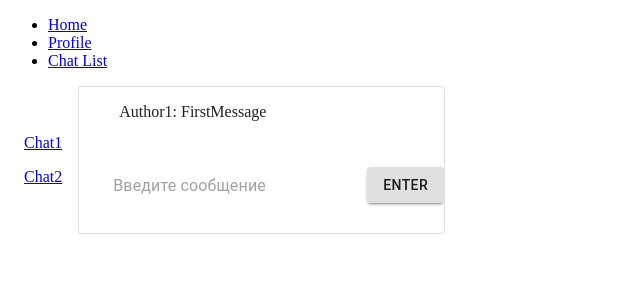
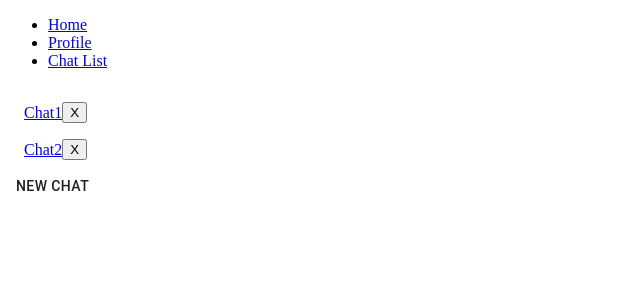
Before and after one commit to SiberianJohnny/react-chat, a React (Create React App) app: page /chatlist/0 in a window 1280 px wide. Shown: the top 300 px of the page, without its empty margins (0-640 px from the left). Built offline with nearby package versions, Linux system fonts and the light colour scheme.

Commit message:
Now the chat is fully functional on redux. Fixed the bot and adding messages

```diff
--- /dev/null
+++ b/src/actions/chatListActions.js
@@ -0,0 +1,12 @@
+export const ADD_CHAT = "ADD_CHAT";
+export const DELETE_CHAT = 'DELETE_ITEM';
+
+export const addChat = (name) => ({
+  type: ADD_CHAT,
+  name,
+});
+
+export const deleteChat = (chatId) => ({
+  type: DELETE_CHAT,
+  chatId
+})
--- /dev/null
+++ b/src/actions/messagesActions.js
@@ -0,0 +1,14 @@
+export const ADD_LIST_ITEM = 'ADD_LIST_ITEM';
+export const ADD_MESSAGE = 'ADD_MESSAGE';
+
+export const addMessage = (chatId, message, author) => ({
+  type: ADD_MESSAGE,
+  chatId,
+  message,
+  author
+});
+
+export const addListItem = (chatId) => ({
+  type: ADD_LIST_ITEM,
+  chatId
+})
--- a/src/components/App.js
+++ b/src/components/App.js
@@ -18,30 +18,7 @@ const theme = createTheme({
   },
 });
 
-const chatsArr = [{
-  id: 0,
-  name: "Chat1",
-  user: 'Author1',
-  messages: [{ text: "FirstMessage", author: 'Author1' }],
-
-},
-{
-  id: 1,
-  name: "Chat2",
-  user: 'Author2',
-  messages: [{ text: "FirstMessageHereToo!", author: 'Author2' }],
-
-},
-];
-
 function App() {
-
-  const [allChats, setAllChats] = useState(chatsArr);
-
-  const someFunc = (newData) => {
-    setAllChats(prev => [...prev, newData])
-    console.log(newData)
-  }
 
   return (
     <ThemeProvider theme={theme}>
@@ -63,16 +40,12 @@ function App() {
             </Route>
 
             <Route exact path="/chatlist">
-              <ChatList
-                chats={allChats}
-              />
+              <ChatList />
               <NoChat />
             </Route>
             <Route exact path="/chatlist/:chatId">
-              <ChatList
-                chats={allChats}
-              />
-              <CurrentChat chats={allChats} someProp={someFunc} />
+              <ChatList />
+              <CurrentChat />
             </Route>
           </Switch>
         </Box>
--- a/src/components/ChatList/ChatList.js
+++ b/src/components/ChatList/ChatList.js
@@ -1,39 +1,63 @@
 import * as React from 'react';
 import List from '@material-ui/core/List';
 import ListItem from '@material-ui/core/ListItem';
+import { Button, Dialog, DialogTitle, TextField } from '@material-ui/core';
 
 import { Link } from "react-router-dom";
 import { useState } from 'react';
+import { useDispatch, useSelector } from 'react-redux';
+import { addChat, deleteChat } from '../../actions/chatListActions';
+import { addListItem } from '../../actions/messagesActions';
 
 
-// const chatsArr = [{
-//   id: 0,
-//   name: "Chat1",
-//   messages: [{ text: "FirstMessage", author: 'Author1' }],
 
-// },
-// {
-//   id: 1,
-//   name: "Chat2",
-//   messages: [{ text: "FirstMessageHereToo!", author: 'Author2' }],
+export default function AlignItemsList({ }) {
 
-// },
-// ];
+  const [visible, setVisible] = useState(false);
+  const [newChatName, setNewChatName] = useState("");
 
-export default function AlignItemsList({ chats }) {
+  const allChats = useSelector((state) => state.chatsReducer.chatList)
+  const dispatch = useDispatch();
 
-  // const [allChats, setAllChats] = useState([chatsArr]);
+  const handleClose = () => setVisible(false);
+  const handleOpen = () => setVisible(true);
+  const handleChange = (e) => setNewChatName(e.target.value);
+
+  const onAddChat = () => {
+    dispatch(addChat(newChatName));
+    dispatch(addListItem('id' + allChats.length))
+    setNewChatName("");
+    handleClose();
+  };
+
+  const onDeleteChat = (e) => {
+    dispatch(deleteChat(e.target.value))
+  }
+
   return (
     <List sx={{ width: '100%', maxWidth: 360, bgcolor: 'background.paper' }}>
       {
-        chats.map((chat) => (
-          <ListItem key={chat.id}>
+        allChats.map((chat, index) => (
+          <ListItem key={index}>
             <Link to={`/chatlist/${chat.id}`}>
               {chat.name}
             </Link>
+            <button onClick={onDeleteChat} value={chat.id}>X</button>
           </ListItem>
         ))
       }
-    </List>
+      <Button className="add-chat" onClick={handleOpen}>
+        New Chat
+      </Button>
+
+      <Dialog open={visible} onClose={handleClose}>
+        <DialogTitle>Please enter a name for new chat</DialogTitle>
+        <TextField value={newChatName} onChange={handleChange} />
+        <Button onClick={onAddChat} disabled={!newChatName}>
+          Submit
+        </Button>
+      </Dialog>
+
+    </List >
   );
 }
--- a/src/components/CurrentChat/CurrentChat.js
+++ b/src/components/CurrentChat/CurrentChat.js
@@ -1,50 +1,35 @@
 import { useState, useEffect } from 'react';
 import MessageList from '../MessageList/MessageList';
 import { useParams } from "react-router-dom";
+import { useDispatch, useSelector } from 'react-redux';
+import { addListItem, addMessage } from '../../actions/messagesActions';
 
-const CurrentChat = ({ chats, someProp }) => {
+const CurrentChat = () => {
   const { chatId } = useParams();
 
-  const allChatMessages = chats.map((item) => (
-    item.messages
-  ))
+  const allMessages = useSelector((state) => state.messagesReducer.messageList)
+  const dispatch = useDispatch();
 
-  const [allMessages, setAllMessages] = useState(allChatMessages)
-
-  let msgText = '';
-  const eventhandler = data => {
-    msgText = data;
+  const onAddMessage = (message) => {
+    dispatch(addMessage(chatId, message));
   }
 
-
-  const addMsg = (e) => {
-    e.preventDefault();
-    const currentChat = chats[chatId];
-    const newMsg = {
-      id: chatId,
-      name: currentChat.name,
-      message: [{ text: msgText, author: currentChat.user }]
-    };
-    setAllMessages(prev => [...prev, newMsg.message]);
-    someProp(newMsg)
-  };
-
   useEffect(() => {
-    if (allMessages.length > 0 && allMessages[allMessages.length - 1].author !== 'Bot') {
+    const lastMessage = allMessages[chatId];
+    if (lastMessage && lastMessage[lastMessage.length - 1].author !== 'Bot') {
       const newMsg = {
-        text: 'Привет, ' + allMessages[allMessages.length - 1].author + '. Я фиксированное сообщение.',
+        text: 'Привет, ' + lastMessage[lastMessage.length - 1].author + '. Я фиксированное сообщение.',
         author: 'Bot'
       };
       setTimeout(() => {
-
-        setAllMessages(prev => [...prev, newMsg]);
+        dispatch(addMessage(chatId, newMsg.text, newMsg.author));
       }, 1500);
     }
   }, [allMessages]);
 
   return (
     <>
-      <MessageList arr={allMessages[chatId]} addMessage={addMsg} onChange={eventhandler} />
+      <MessageList arr={allMessages[chatId]} addMessage={onAddMessage} />
     </>
   );
 };
--- a/src/components/MessageList/MessageList.js
+++ b/src/components/MessageList/MessageList.js
@@ -1,22 +1,27 @@
 import './MessageList.css'
 import { TextField, useTheme, Button, Card, Box } from "@material-ui/core";
-import { useRef, useEffect } from 'react';
+import { useRef, useEffect, useState } from 'react';
 
 
 
 
-const MessageList = ({ arr, addMessage, onChange }) => {
+const MessageList = ({ arr, addMessage }) => {
+
+  const [newMessage, setNewMessage] = useState("");
+
   const theme = useTheme();
   const inputRef = useRef(null);
 
-  const handleChange = ((e) => {
-    return onChange(e.target.value);
-  });
+  const handleChange = (e) => setNewMessage(e.target.value);
+
+  const sendMessage = () => {
+    addMessage(newMessage)
+    setNewMessage('')
+  }
 
   useEffect(() => {
     inputRef.current?.focus();
   }, []);
-
 
   return (
     <>
@@ -25,8 +30,8 @@ const MessageList = ({ arr, addMessage, onChange }) => {
 
           <ul className='messagesList'>
             {
-              arr.map((item, index) => (
-                <li key={index}>{item.author}: {item.text}</li>
+              arr.map((item) => (
+                <li key={item.id}>{item.author}: {item.text}</li>
               ))
             }
           </ul>
@@ -40,9 +45,10 @@ const MessageList = ({ arr, addMessage, onChange }) => {
                 borderColor: theme.palette.secondary.main,
               }}
               variant="outlined"
+              value={newMessage}
               onChange={handleChange}
             />
-            <Button variant="contained" onClick={addMessage} >Enter</Button>
+            <Button variant="contained" onClick={sendMessage} >Enter</Button>
           </Box>
         </Card >
         : null}
--- a/src/components/ProfilePage/ProfilePage.js
+++ b/src/components/ProfilePage/ProfilePage.js
@@ -4,8 +4,8 @@ import { checkboxAction } from "../../actions/profilePageActions";
 
 
 const ProfilePage = () => {
-  const profileName = useSelector((state) => state.testName);
-  const profileCheckbox = useSelector((state) => state.testCheckbox);
+  const profileName = useSelector((state) => state.profileReducer.testName);
+  const profileCheckbox = useSelector((state) => state.profileReducer.testCheckbox);
   const checkFunc = (profileCheckbox ? '100% not a robot' : profileName)
 
   const dispatch = useDispatch();
--- /dev/null
+++ b/src/store/chatsReducer.js
@@ -0,0 +1,47 @@
+import { ADD_CHAT, DELETE_CHAT } from "../actions/chatListActions";
+
+const initialState = {
+  chatList: [{
+    id: 'id0',
+    name: "Chat1"
+
+  },
+  {
+    id: 'id1',
+    name: "Chat2"
+
+  },
+  ]
+};
+
+const chatsReducer = (state = initialState, action) => {
+  switch (action.type) {
+    case ADD_CHAT:
+      return {
+        ...state, chatList: [...state.chatList, {
+          id: `id${state.chatList.length}`, name: action.name,
+        },
+        ],
+      };
+    case DELETE_CHAT:
+      return { ...state, chatList: [...state.chatList.filter(el => el.id !== action.chatId)] }
+    default:
+      return state;
+  }
+};
+
+// Шпаргалка
+// const initialState = {}
+// const chatReducer = (state = initialState, action) => {
+//   switch (action.type) {
+//     case 'ADD_ITEM':
+//       return { ...state, testName: [...state.testName, action.payload] }
+//     case 'DELETE_ITEM':
+//       return { ...state, testName: state.testName.filter(el => el !== action.payload) }
+//     case 'EDIT_ITEM':
+//       return { ...state, testName: action.payload }
+//     default:
+//       return state;
+//   }
+// };
+export default chatsReducer;
--- a/src/store/index.js
+++ b/src/store/index.js
@@ -1,5 +1,13 @@
-import { createStore } from 'redux';
-import chatReducer from './chatReducer';
+import { combineReducers, createStore } from 'redux';
 import { composeWithDevTools } from 'redux-devtools-extension';
+import profileReducer from './profileReducer';
+import chatsReducer from './chatsReducer';
+import messagesReducer from './messagesReducer';
 
-export const store = createStore(chatReducer, composeWithDevTools());
+const reducers = combineReducers({
+  profileReducer,
+  chatsReducer,
+  messagesReducer
+})
+
+export const store = createStore(reducers, composeWithDevTools());
--- /dev/null
+++ b/src/store/messagesReducer.js
@@ -0,0 +1,34 @@
+import { ADD_LIST_ITEM, ADD_MESSAGE } from "../actions/messagesActions";
+
+const initialState = {
+  messageList: {
+    id0: [{ id: 'id00', text: "FirstMessage", author: 'Author1' }],
+    id1: [{ id: 'id10', text: "FirstMessageHereToo!", author: 'Author2' }]
+  },
+};
+
+const messagesReducer = (state = initialState, action) => {
+  switch (action.type) {
+    case ADD_MESSAGE: {
+      const currentList = state.messageList[action.chatId] || [];
+      const author = action.author || 'Me'
+      return {
+        ...state, messageList: {
+          ...state.messageList, [action.chatId]: [...currentList, {
+            id: `${action.chatId}${currentList.length}`, text: `${action.message}`, author: author
+          },
+          ],
+        },
+      };
+    }
+    case ADD_LIST_ITEM: {
+      return {
+        ...state, messageList: { ...state.messageList, [action.chatId]: [] }
+      }
+    }
+    default:
+      return state;
+  }
+};
+
+export default messagesReducer;
--- /dev/null
+++ b/src/store/profileReducer.js
@@ -0,0 +1,11 @@
+
+const initialState = { testName: 'RobotFedor', testCheckbox: false }
+const profileReducer = (state = initialState, action) => {
+  switch (action.type) {
+    case 'CHANGE_CHECKBOX':
+      return { ...state, testCheckbox: !state.testCheckbox }
+    default:
+      return state;
+  }
+};
+export default profileReducer;
```
Also changed, not shown: src/store/chatReducer.js (deleted, +0 -17 lines).
